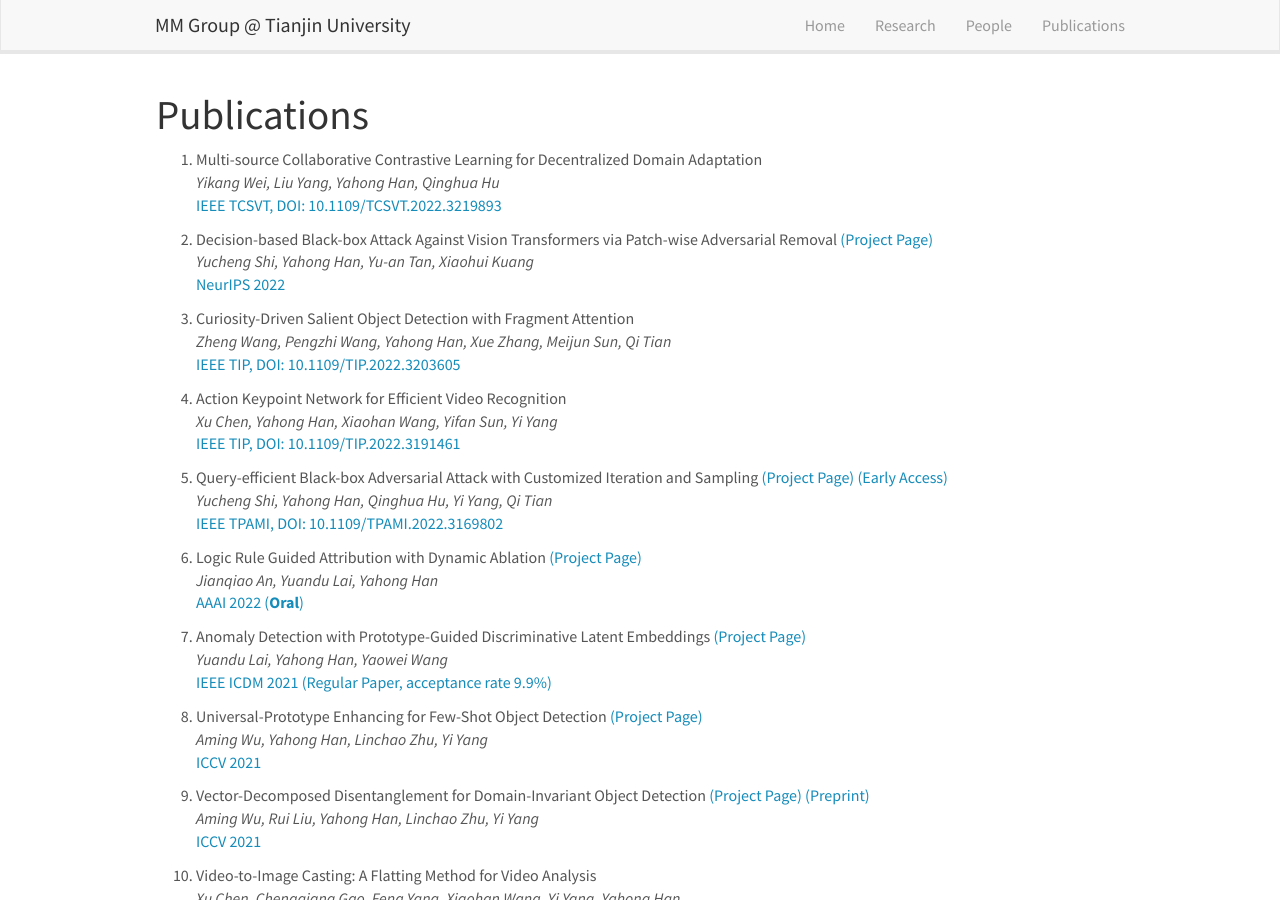
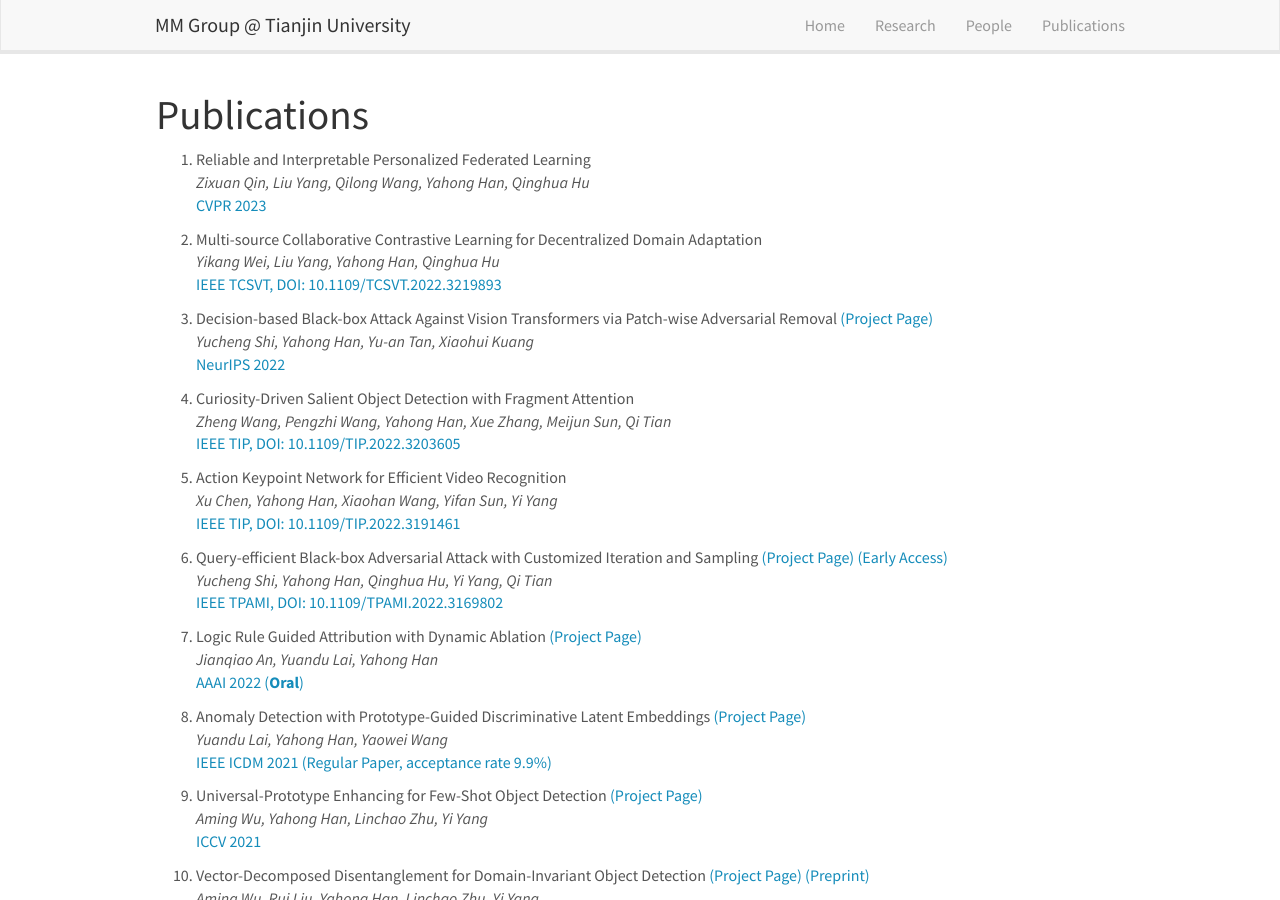
Before and after one commit to tjumm/tjumm.github.io, a Jekyll site: the page built from _pages/publications.md, in a window 1280 px wide and 900 px high. Built offline with Jekyll 4.4.1, drawn with Linux system fonts in a browser that asks for light colours; comment, search, counter and statistics services are not loaded.

Commit message:
add cvpr2023 paper

```diff
--- a/_data/publist.yml
+++ b/_data/publist.yml
@@ -1,3 +1,12 @@
+- title: "1. Reliable and Interpretable Personalized Federated Learning"
+  image: dummy.png
+  description:
+  authors: Zixuan Qin, Liu Yang, Qilong Wang, Yahong Han, Qinghua Hu
+  link:
+    url:
+    display: CVPR 2023
+  highlight: 0
+
 - title: "1. Multi-source Collaborative Contrastive Learning for Decentralized Domain Adaptation"
   image: dummy.png
   description:
```
